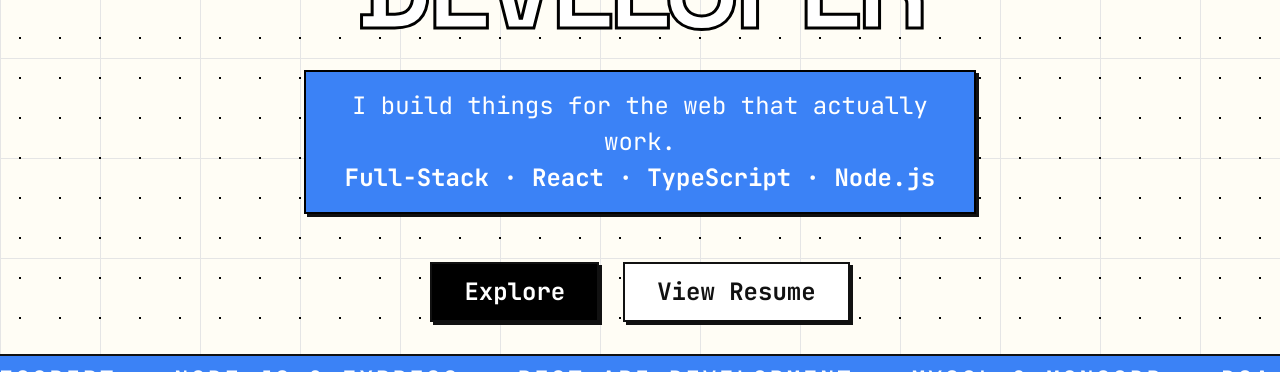
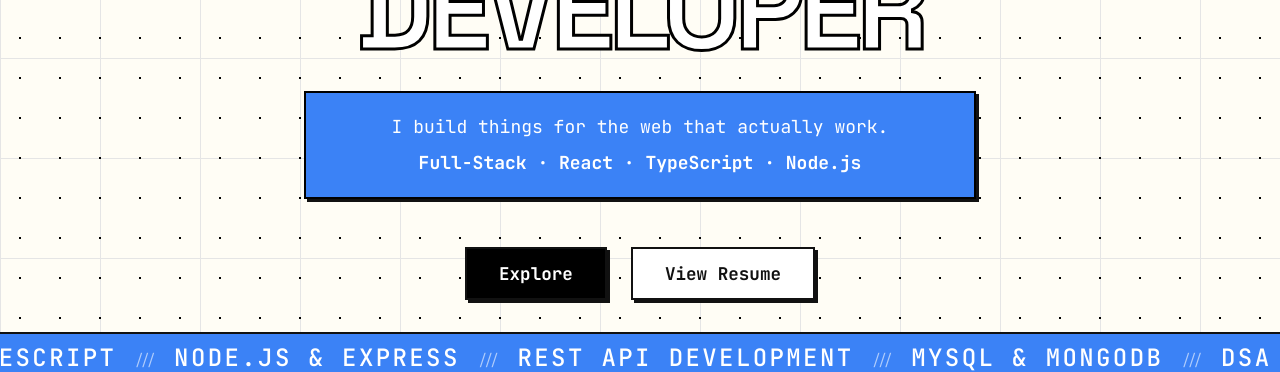
Before and after one commit to iamayushkarma/portfolio, a React (Vite) app: page / in a window 1280 px wide. Shown: the part 342-714 px from the top of the page. Built offline with nearby package versions, Linux system fonts and the light colour scheme; no server answers.

Commit message:
refactor: change font size of cta buttons

```diff
--- a/src/sections/HeroSection.tsx
+++ b/src/sections/HeroSection.tsx
@@ -37,8 +37,7 @@ function HeroSection() {
         <p
           className="
             font-mono
-            text-sm sm:text-lg md:text-2xl
-            max-w-[92vw] sm:max-w-md md:max-w-2xl
+            text-sm sm:text-lg md:text-[1.1rem]92vw] sm:max-w-md md:max-w-2xl
             leading-5 sm:leading-7 md:leading-9
             bg-accent-blue text-white text-center
             mx-auto mb-4 sm:mb-6 md:mb-10
@@ -60,12 +59,12 @@ function HeroSection() {
         <Button
           label="Explore"
           to="#skills"
-          className="py-1.5 px-5 text-lg bg-black! hover:bg-accent-blue! text-white md:py-3 md:px-8 md:text-2xl!"
+          className="py-1.5 px-5 text-lg bg-black! hover:bg-accent-blue! text-white md:py-3 md:px-8  md:text-[1.1rem]!"
         />
         <Button
           label="View Resume"
           onClick={() => setShowResume(true)}
-          className="py-1.5 px-5 text-lg hover:bg-accent-blue! hover:text-white md:py-3 md:px-8 md:text-2xl!"
+          className="py-1.5 px-5 text-lg hover:bg-accent-blue! hover:text-white md:py-3 md:px-8  md:text-[1.1rem]!"
         />
       </div>
 
```
